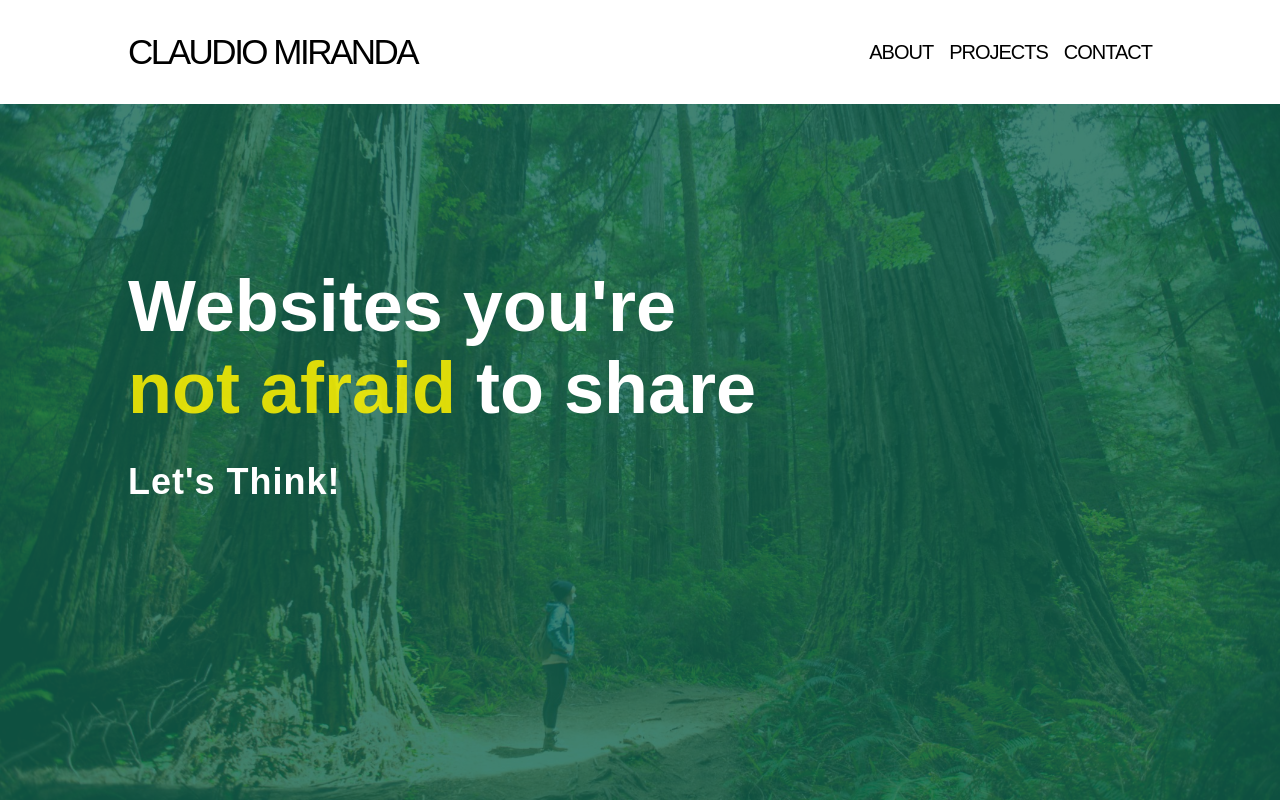
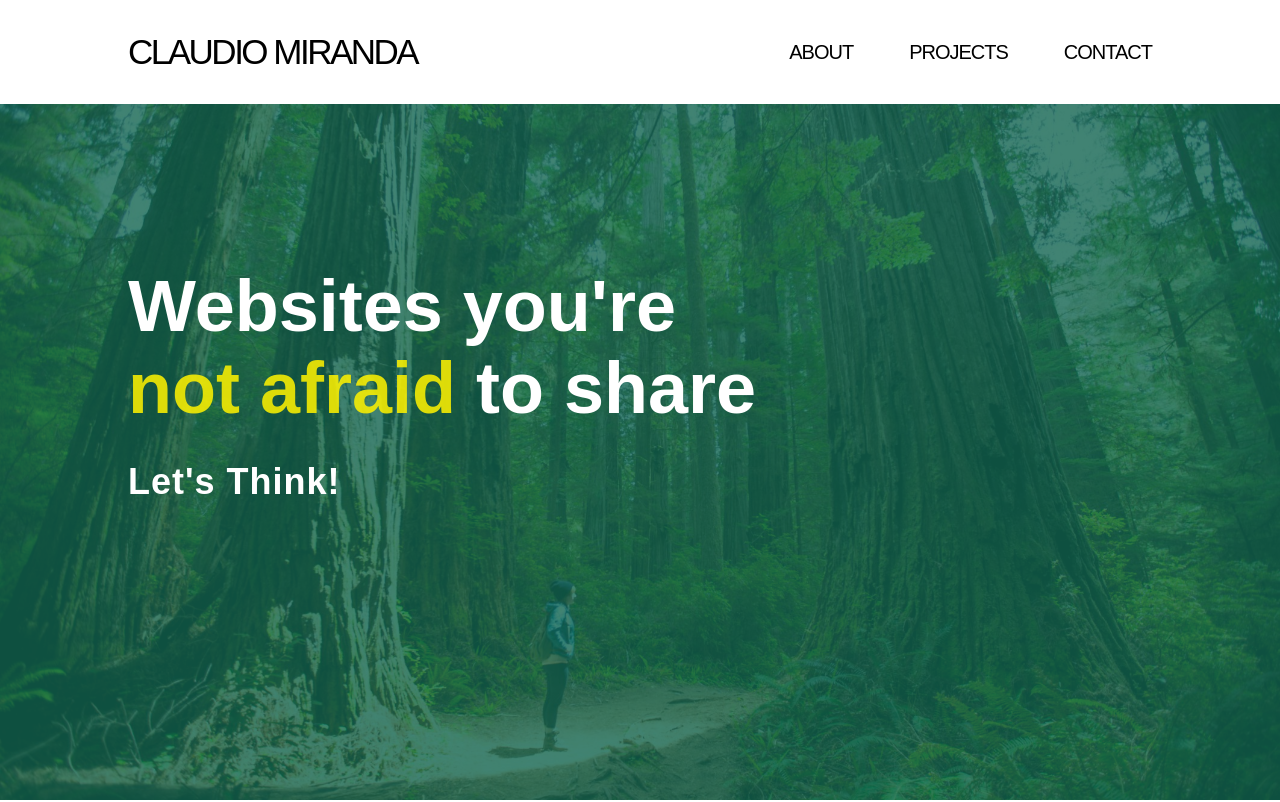
Before and after one commit to CodingClauds/Portfolio, a React (Create React App) app: page / in a window 1280 px wide. Shown: the top 802 px of the page. Built offline with nearby package versions, Linux system fonts and the light colour scheme.

Commit message:
Adjusted the margin in the nav and the hover state border to suit the color scheme

```diff
--- a/src/components/Header/Header.scss
+++ b/src/components/Header/Header.scss
@@ -15,13 +15,6 @@ header {
     background-color: rgb(255, 255, 255);
 
     h2 {
-      // color: black;
-      // text-transform: uppercase;
-      // font-size: 32px;
-      // font-weight: 900;
-      // letter-spacing: -1.8px;
-      // word-spacing: -4px;
-
       color: black;
       text-transform: uppercase;
       font-size: 35px;
@@ -56,7 +49,7 @@ header {
 
   nav ul li {
     display: inline-block;
-    margin-left: 1rem;
+    margin-left: 3.5rem;
   }
 
   /* stroke */
@@ -71,16 +64,16 @@ header {
     right: 0;
     margin: auto;
     width: 0%;
-    height: 3px;
+    height: 2px;
     color: transparent;
-    background: rgb(80, 86, 176);
+    background: rgb(0, 0, 0);
     transition: all 0.5s;
   }
   nav ul li span:hover:after {
     width: 100%;
   }
 
-  &.is-scrolling {
+  .is-scrolling {
     background-color: #12002f;
     .container {
       padding-top: 16px;
```
